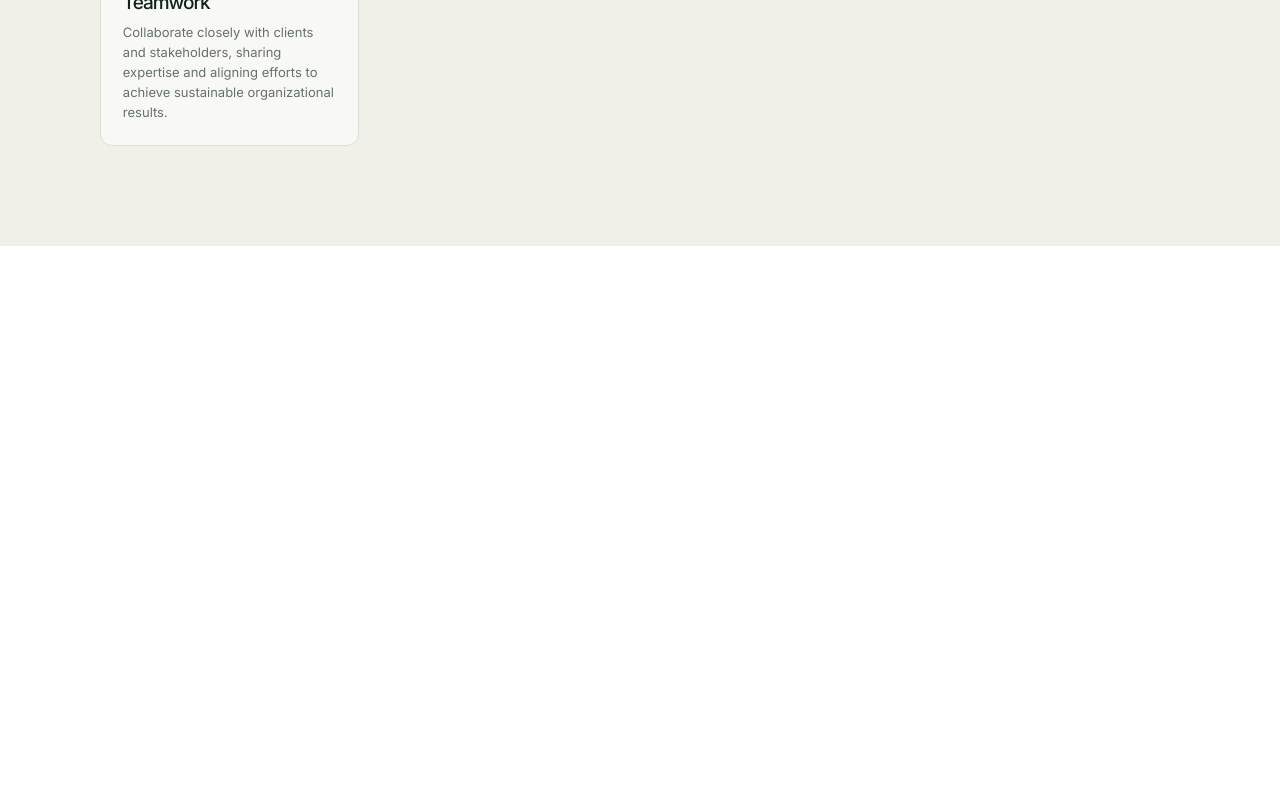
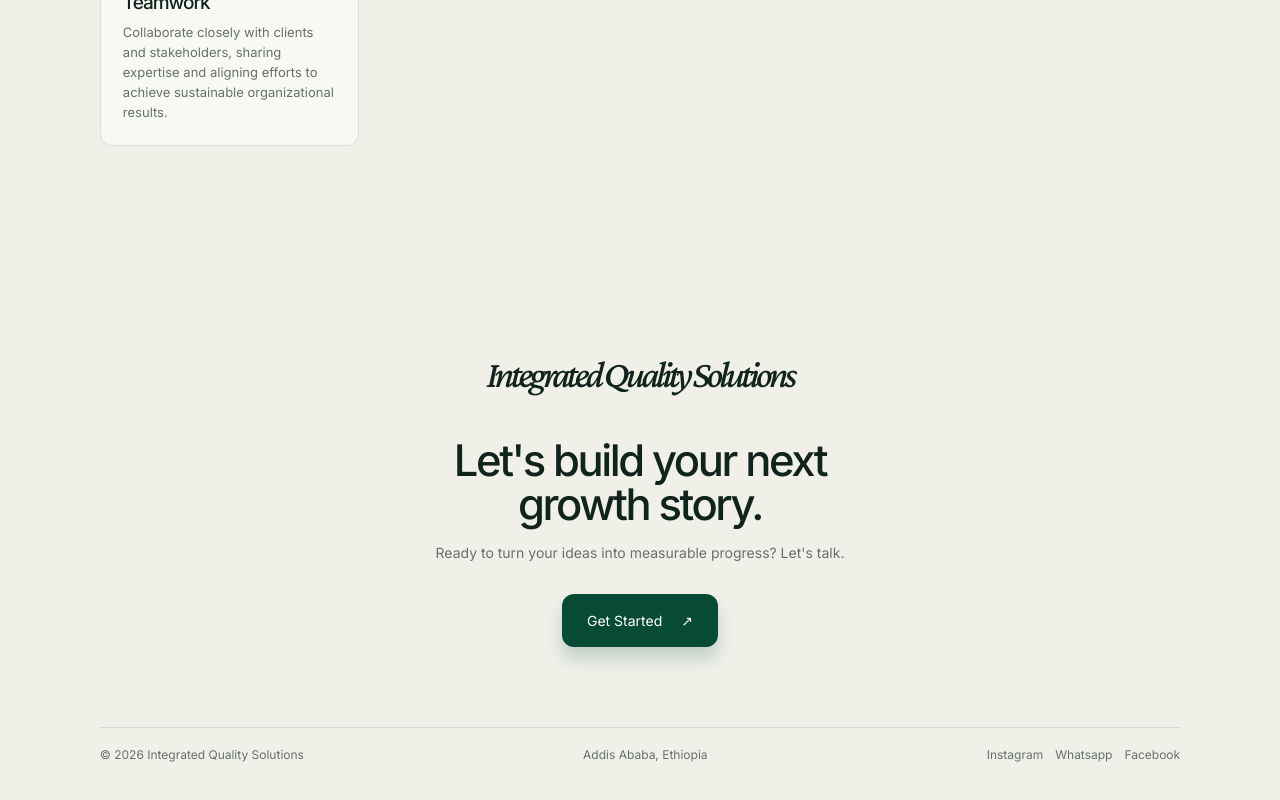
Before and after one commit to yoftshtad/integrated-quality-solutions, a Next.js app: page /about in a window 1280 px wide. Shown: the part 2319-3119 px from the top of the page. Before the commit the page ends 2565 px from the top, so only its background shows below. Built offline with nearby package versions, Linux system fonts and the light colour scheme; no server answers.

Commit message:
cta and footer

```diff
--- a/app/about/page.tsx
+++ b/app/about/page.tsx
@@ -1,4 +1,5 @@
 import type { Metadata } from 'next'
+import Link from 'next/link'
 
 export const metadata: Metadata = {
   title: 'About',
@@ -86,6 +87,20 @@ export default function AboutPage() {
           ))}
         </div>
       </section>
+
+      <footer className="footer cream section">
+        <Link className="logo" href="/">Integrated Quality Solutions</Link>
+        <h2>Let&apos;s build your next growth story.</h2>
+        <p>Ready to turn your ideas into measurable progress? Let&apos;s talk.</p>
+        <Link className="button" href="/contact">
+          Get Started <span>↗</span>
+        </Link>
+        <div className="footer-bottom">
+          <span>© 2026 Integrated Quality Solutions</span>
+          <span>Addis Ababa, Ethiopia</span>
+          <span>Instagram　Whatsapp　Facebook</span>
+        </div>
+      </footer>
     </main>
   )
 }
```
